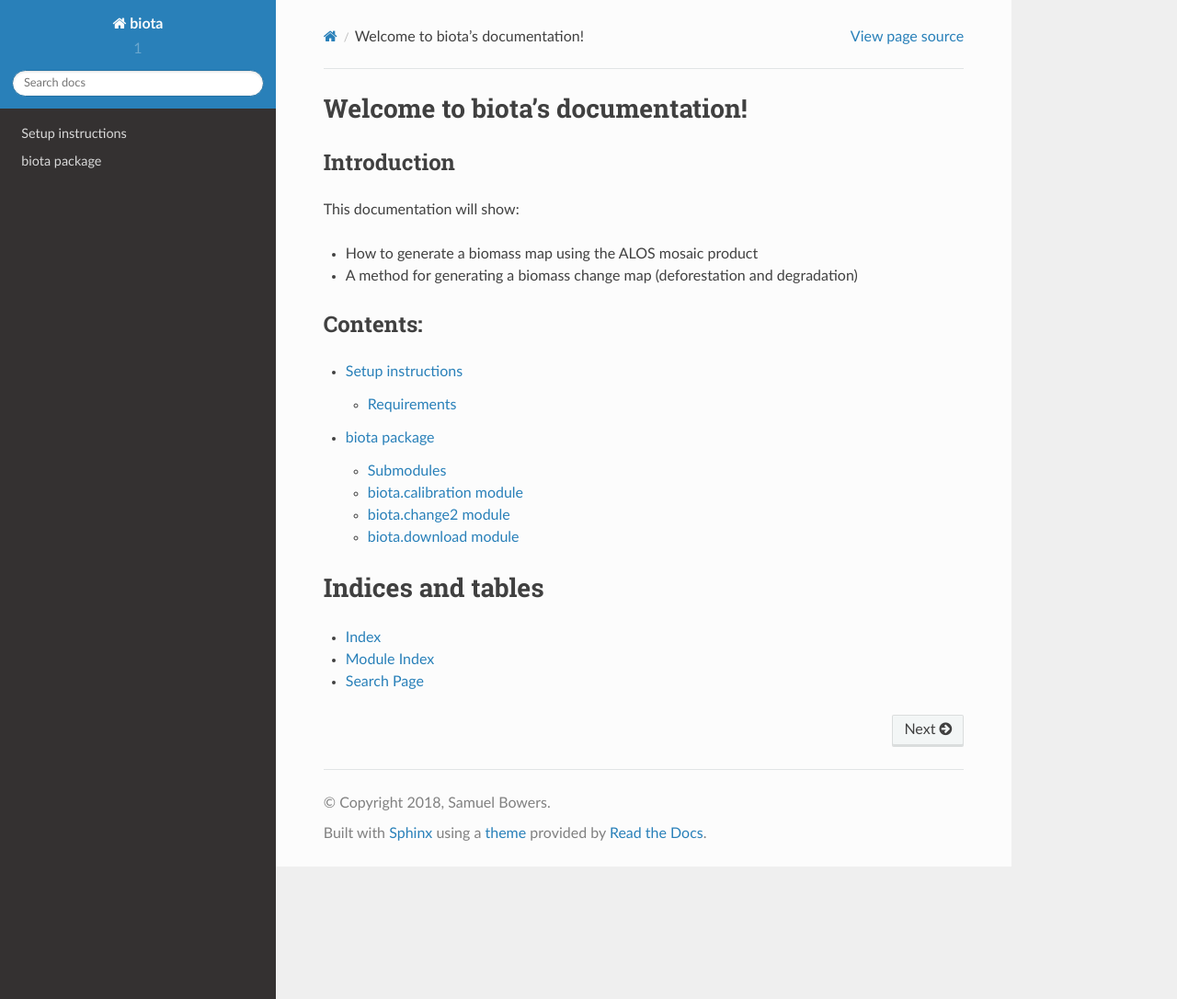
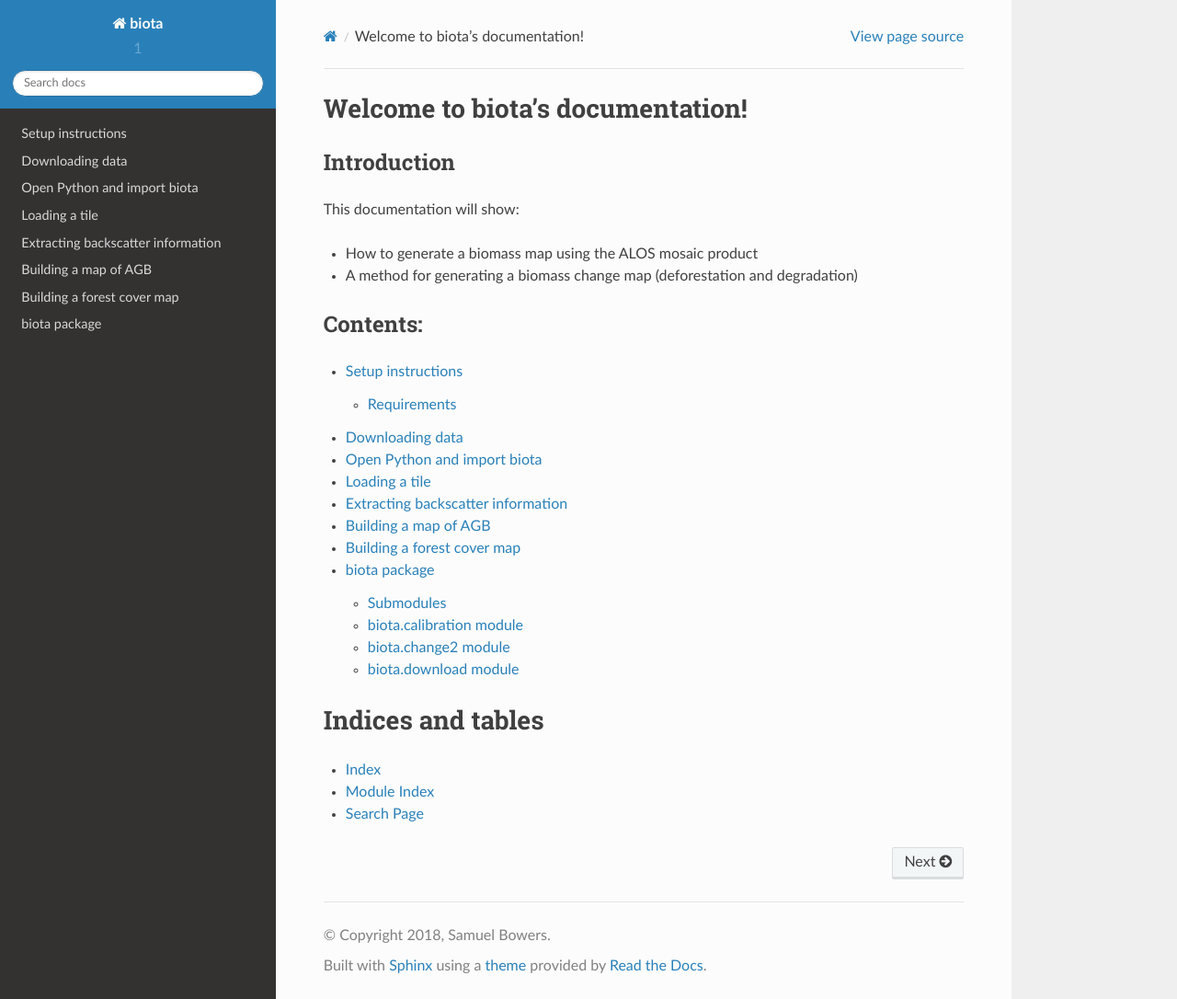
Before and after one commit to smfm-project/biota, a Sphinx documentation site: the page built from docs/source/index.rst, in a window 1280 px wide and 1086 px high. Shown: the whole window at 92% size. Built offline with Sphinx 7.4.7 and the Read the Docs theme 2.0.0, drawn with Linux system fonts in a browser that asks for light colours; part of the change alters nothing that is shown.

```diff
--- a/docs/source/index.rst
+++ b/docs/source/index.rst
@@ -21,6 +21,7 @@ Contents:
    :maxdepth: 2
 
    setup.rst
+   worked_example.rst
    biota.rst
 
 
--- /dev/null
+++ b/docs/source/worked_example.rst
@@ -0,0 +1,177 @@
+
+
+
+Here we'll run through an example based on an area of Southeastern Tanzania called Kilwa District (Fig). This is a location where the University of Edinburgh coordinates a network of forest plots where we have good data on aboveground biomass.
+
+
+Downloading data
+----------------
+
+To follow.
+
+Open Python and import biota
+----------------------------
+
+Open a terminal window (right-click the Desktop, and select 'Open Terminal'), and run the command ``python`` or ``ipython``. We recommend use of ``ipython`` if available, which has a range of features that make it more user-friendly than standard Python. If successful, you should see something that looks like the following:
+
+.. code-block::
+
+    Python 2.7.12 |Anaconda custom (64-bit)| (default, Jul  2 2016, 17:42:40)
+    Type "copyright", "credits" or "license" for more information.
+
+    IPython 5.1.0 -- An enhanced Interactive Python.
+    ?         -> Introduction and overview of IPython's features.
+    %quickref -> Quick reference.
+    help      -> Python's own help system.
+    object?   -> Details about 'object', use 'object??' for extra details.
+
+    In [1]:
+
+To load the biota module, type:
+
+.. code-block:: python
+
+    >> import biota
+
+Loading a tile
+--------------
+
+Data from the ALOS mosaic is provided as a series of 1 x 1 degree tiles. To load a tile in memory, we need to tell ``biota`` what directory the ALOS mosaic data are stored in, and what latitude and longitude we want to load. To save us from writing them out repeatedly, we can store these as variables:
+
+.. code-block:: python
+
+    >>> data_dir = '~/DATA/'
+    >>> latitude = -9
+    >>> longitude = 38
+
+The biota function to load an ALOS tile can be called with the function ``biota.loadTile()``, which takes inputs of (i) the data directory, (ii) the latitude, (iii) the longitude, and (iv) the year (in this order). Here we'll load in data for 2007 using the three variables we previously defined:
+
+.. code-block:: python
+
+    >>> tile_2007 = biota.LoadTile(data_dir, latitude, longitude, 2007)
+
+The new object called ``tile_2007`` has a range of attributes. These can be accessed as follows:
+
+.. code-block:: python
+
+    >>> tile_2007.year
+    2007
+    >>> tile_2007.lat
+    -9
+    >>> tile_2007.lon
+    38
+    >>> tile_2007.directory
+    '~/DATA/S05E035_07_MOS/'
+    >>> tile_2007.satellite
+    'ALOS-1'
+    >>> tile_2007.xSize, data_2007.ySize # Raster size, in pixels
+    (4500, 4500)
+    >>> tile_2007.xRes, data_2007.yRes # Pixel resolution in meters
+    (24.401, 24.579)
+
+*Advanced:* The tile also contains projection information for interaction with ``GDAL``:
+
+.. code-block:: python
+
+    >>> tile_2007.extent # Extent in the format minlon, minlat, maxlon, maxlat
+    (38.0, -10.0, 39.0, -9.0)
+    >>> tile_2007.geo_t # A geo_transform object
+    (38.0, 0.00022222222222222223, 0.0, -9.0, 0.0, -0.00022222222222222223)
+    >>> tile_2007.proj # Projection wkt
+    'GEOGCS["WGS 84",DATUM["WGS_1984",SPHEROID["WGS 84",6378137,298.257223563,AUTHORITY["EPSG","7030"]],AUTHORITY["EPSG","6326"]],PRIMEM["Greenwich",0,AUTHORITY["EPSG","8901"]],UNIT["degree",0.0174532925199433,AUTHORITY["EPSG","9122"]],AUTHORITY["EPSG","4326"]]'
+
+There are a range of other options that can be specified when opening an ALOS tile, but we'll return to these.
+
+Extracting backscatter information
+----------------------------------
+
+The ``biota`` module is programmed to calibrate ALOS mosaic data to interpretable units of backscatter. This is performed with the ``getGamma0()`` function. The data are returned as a masked ``numpy`` array:
+
+.. code-block:: python
+
+    >>> gamma0_2007 = tile_2007.getGamma0()
+    >>> gamma0_2007
+    masked_array(data =
+    [[0.0669537278370757 0.04214984634805357 0.05141784577914017 ...,
+    0.029133617952838833 0.024789602664736045 0.040281545637899534]
+    [0.031600461516752214 0.04214984634805357 0.05141784577914017 ...,
+    0.03435099209051573 0.028222499657083098 0.03354230142969638]
+    [0.031600461516752214 0.04050920492690238 0.06216969020533775 ...,
+    0.037654602824076254 0.04403078198836734 0.025848435873858728]
+    ...,
+    [0.0900164548052426 0.0662958895217059 0.07768386584418481 ...,
+    0.049509525268380976 0.0346139149132766 0.021227103665645366]
+    [0.08548700525257016 0.0888309264753313 0.11198792676214335 ...,
+    0.08441404357533155 0.06655132961906884 0.05196509713141002]
+    [0.07134665398730806 0.05708835833035639 0.07595717558689226 ...,
+    0.021496125937039534 0.027866832136739485 0.0629132766445086]],
+                mask =
+    [[False False False ..., False False False]
+    [False False False ..., False False False]
+    [False False False ..., False False False]
+    ...,
+    [False False False ..., False False False]
+    [False False False ..., False False False]
+    [False False False ..., False False False]],
+        fill_value = 1e+20)
+
+By default the image loaded is 'HV' polarised in 'natural' units. It's also possible to specify options for the polarisation ('HV' or 'HH') and the units ('natural' or 'decibels') as follows:
+
+.. code-block:: python
+
+    >>> gamma0_HH_2007 = tile_2007.getGamma0(polarisation = 'HH', units = 'decibels')
+    >>> gamma0_HV_2007 = tile_2007.getGamma0(polarisation = 'HV', units = 'decibels')
+
+If we want to visualise this data, we can run:
+
+.. code-block:: python
+
+    >>> gamma0_2007 = tile_2007.getGamma0(polarisation = 'HV', units = 'decibels', show = True)
+
+Which produces the following image:
+
+.. figure:: images/gamma0.png
+
+If we want to save this data to a geoTiff, we can run:
+
+.. code-block:: python
+
+    >>> gamma0_2007 = tile_2007.getGamma0(polarisation = 'HV', units = 'decibels', output = True)
+
+which will write a GeoTiff file to the current working directory. This file can be processed and visualised in standard GIS and remote sensing software (e.g. QGIS, GDAL).
+
+Building a map of AGB
+---------------------
+
+In a similar way to loading gamma0 backscatter, we can generate images of AGB. Note: by default ``biota`` uses an equation calibrated for ALOS-1 in miombo woodlands of Southern Africa. It's advisable to have a locally calibrated biomass-backscatter equation to improve on predictions.
+
+.. code-block:: python
+
+        agb_2007 = tile_2007.getAGB(show = True) # To display AGB
+        agb_2007 = tile_2007.getAGB(output = True) # To output AGB map to a GeoTiff
+
+.. figure:: images/agb.png
+
+Building a forest cover map
+---------------------------
+
+With a few modifications to the above scipt, we can generate a map of forest cover baed on thresholds of minimum AGB and minimum area. Here we assume a forest definition consistent with a minimum AGB of 10 tC/ha over a minimum area of 1 hectare.
+
+.. code-block:: python
+
+    # Import the biota module
+    import biota
+
+    # Define a variable with the location of ALOS tiles
+    data_dir = '~/SMFM/ALOS_data/'
+
+    # Loop through the latitudes/longitudes that cover Kilwa District
+    for longitude in range(35, 40):
+        for latitude in range(-10, -5):
+
+            # Load the tile for the year 2010. Apply a speckle filter (lee_filter = True).
+            # Apply thresholds for forest cover (10 tC/ha) with a minimum area (1 hectare)
+            tile = biota.LoadTile(data_dir, longitude, latitude, 2010, lee_filter = True, forest_threshold = 10., area_threshold = 1)
+
+            # Calculate forest cover and output to a GeoTiff
+            tile.getWoodyCover(output = True)
```
Also changed, not shown: docs/source/images/agb.png (added), docs/source/images/gamma0.png (added).
